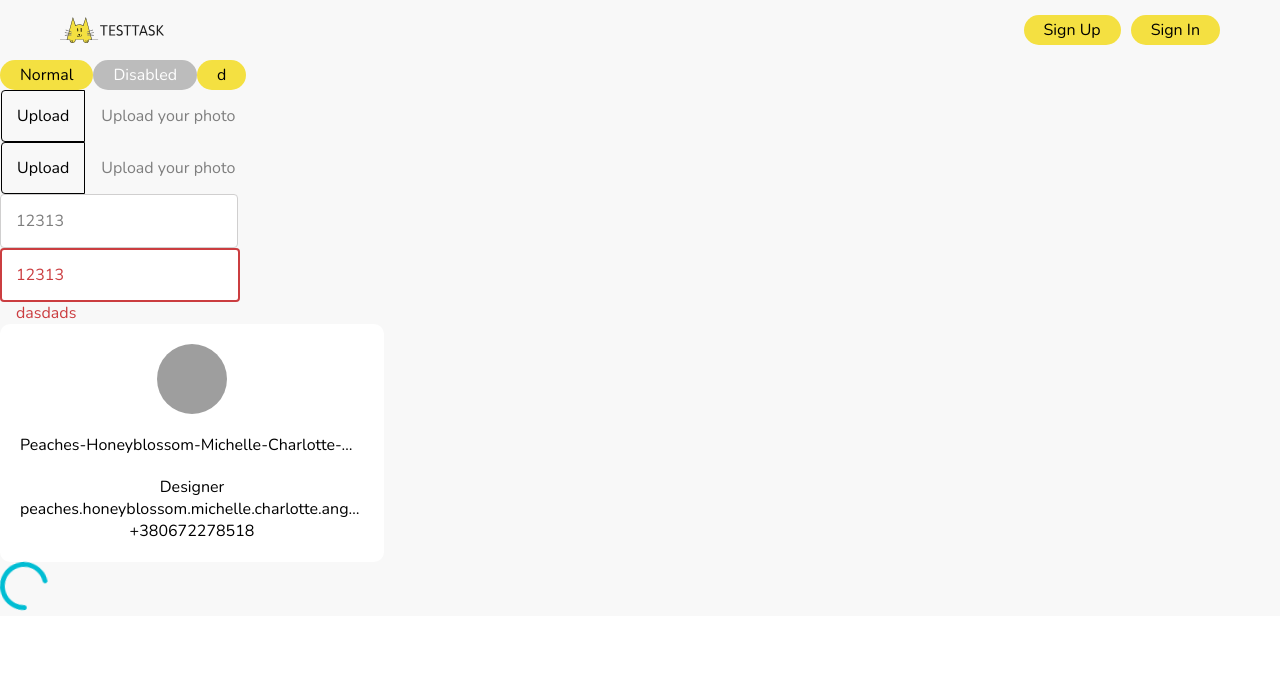
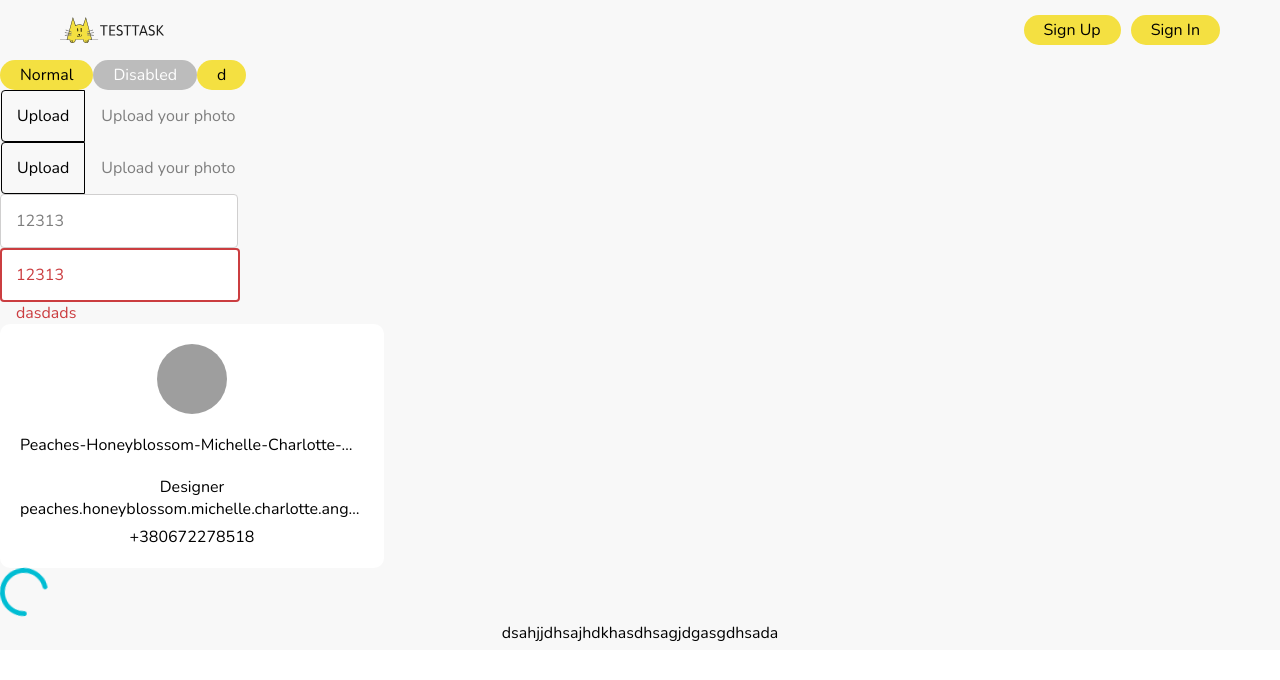
Before and after one commit to igaryakqwe/abz.agency-case, a React (Vite) app: page / in a window 1280 px wide. Shown: the top 680 px of the page. Built offline with nearby package versions, Linux system fonts and the light colour scheme; grey boxes are pictures that could not be loaded.

Commit message:
Add tooltip

```diff
--- a/src/App.tsx
+++ b/src/App.tsx
@@ -6,6 +6,7 @@ import Input from "./components/ui/input/Input.tsx";
 import Card from "./components/card/Card.tsx";
 import Header from "./components/header/Header.tsx";
 import Loader from "./components/ui/loader/Loader.tsx";
+import Tooltip from "./components/ui/tooltip/Tooltip.tsx";
 
 function App() {
   const [file, setFile] = useState<File | null>(null);
@@ -33,6 +34,7 @@ function App() {
       <Input label={'12313'} error={'dasdads'} />
       <Card user={user} />
       <Loader />
+      <Tooltip text={'dsahjjdhsajhdkhasdhsagjdgasgdhsada'} />
     </div>
   )
 }
--- a/src/components/card/Card.tsx
+++ b/src/components/card/Card.tsx
@@ -2,6 +2,7 @@ import styles from './Card.module.scss'
 import Image from "../ui/image/Image.tsx";
 import {FC} from "react";
 import {User} from "../../types/user.ts";
+import Tooltip from "../ui/tooltip/Tooltip.tsx";
 
 interface UserProps {
   user: User;
@@ -11,10 +12,10 @@ const Card: FC<UserProps> = ({ user }) => {
   return (
     <div className={styles.wrapper}>
       <Image src={user.photo} />
-      <p className={styles.text}>{user.name}</p>
+      <Tooltip text={user.name} />
       <div className={styles.info}>
         <p className={styles.text}>{user.position}</p>
-        <p className={styles.text}>{user.email}</p>
+        <Tooltip text={user.email}/>
         <p className={styles.text}>{user.phone}</p>
       </div>
     </div>
--- /dev/null
+++ b/src/components/ui/tooltip/Tooltip.module.scss
@@ -0,0 +1,38 @@
+@import '../../../styles/typography';
+
+.tooltip {
+  width: 100%;
+  overflow: hidden;
+  text-overflow: ellipsis;
+  position: relative;
+  display: inline-block;
+  cursor: pointer;
+  text-align: center;
+}
+
+.tooltip .tooltip-text {
+  visibility: hidden;
+  background-color: black;
+  opacity: 0.87;
+  padding: 3px 16px;
+  color: #fff;
+  text-align: center;
+  border-radius: 4px;
+  position: absolute;
+  word-break: break-all;
+  z-index: 1;
+}
+
+.tooltip:hover .tooltip-text {
+  visibility: visible;
+  position: fixed;
+}
+
+.text {
+  @extend .p;
+  align-self: stretch;
+  overflow: hidden;
+  text-overflow: ellipsis;
+  white-space: nowrap;
+  text-align: center;
+}
--- /dev/null
+++ b/src/components/ui/tooltip/Tooltip.tsx
@@ -0,0 +1,27 @@
+import {FC, useState} from "react";
+import styles from './Tooltip.module.scss';
+
+interface TooltipProps {
+  text: string;
+}
+
+const Tooltip: FC<TooltipProps> = ({ text }) => {
+  const [tooltipStyle, setTooltipStyle] = useState({});
+
+  const handleMouseOver = (event: React.MouseEvent) => {
+    const { clientX, clientY } = event;
+    setTooltipStyle({
+      left: `${clientX}px`,
+      top: `${clientY + 20}px`, // Add 20px to position the tooltip below the mouse
+    });
+  };
+
+  return (
+    <div className={styles.tooltip} onMouseOver={handleMouseOver}>
+      <span className={styles.text}>{text}</span>
+      <span className={styles['tooltip-text']} style={tooltipStyle}>{text}</span>
+    </div>
+  );
+}
+
+export default Tooltip;
```
